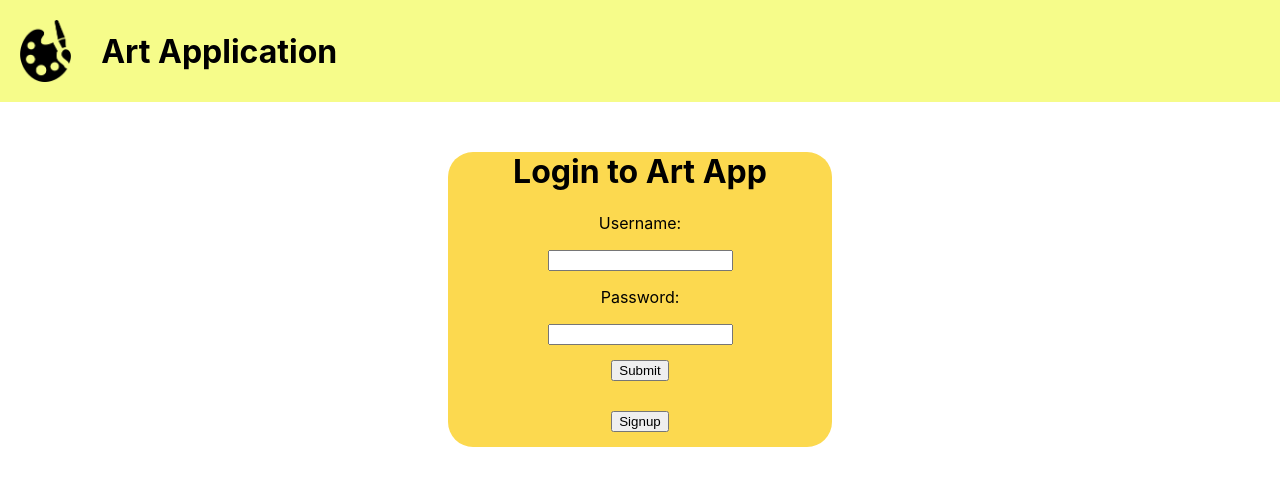
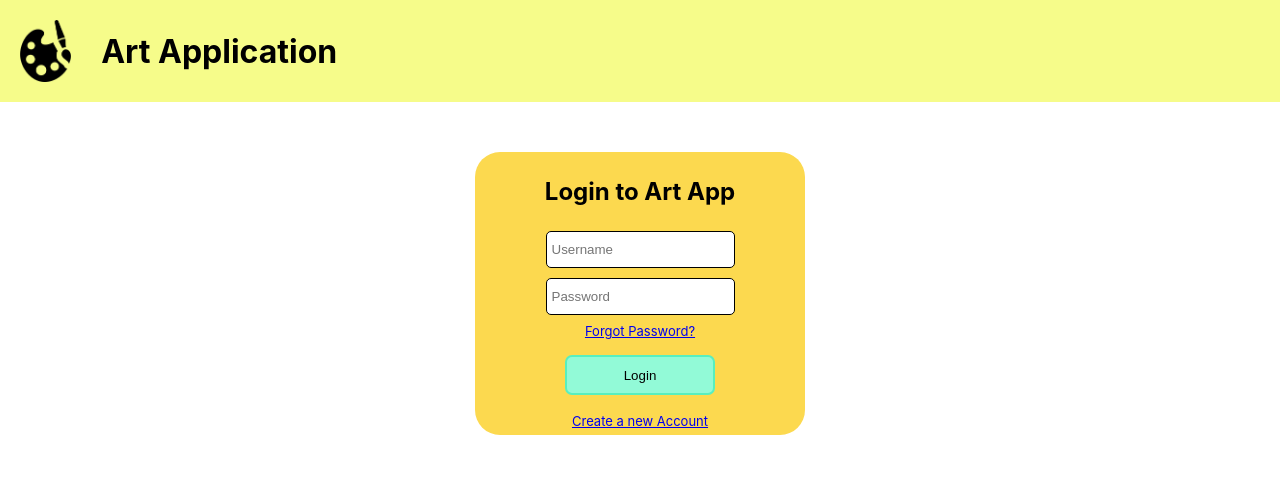
Before and after one commit to karelrojas/simple-art-app, a React (Create React App) app: page /login in a window 1280 px wide. Shown: the top 486 px of the page. Built offline with nearby package versions, Linux system fonts and the light colour scheme.

Commit message:
updated login/signup UI, login has bugs

```diff
--- a/src/pages/Form.js
+++ b/src/pages/Form.js
@@ -1,5 +1,6 @@
 import { useState } from 'react';
 import './sty/Form.css';
+import { json } from 'react-router-dom';
 
 async function credInput(username, password, email, flag){
     console.log(JSON.stringify({username, password, email}));
@@ -16,6 +17,7 @@ async function credInput(username, password, email, flag){
         .then(data => data.json())
     } else {
         let credentials = {username, password};
+        console.log(JSON.stringify(credentials));
         return fetch('http://localhost:8080/login', {
             method: 'POST',
             headers: {
@@ -51,23 +53,17 @@ export default function Form({setToken, flag}) {
             { token === 2 ? (
                 <div className="form-error">Incorrect username or password</div>
             ) : null }
-            <label>
-                <p>Username:</p>
-                <input type="text" onChange={e => setUsername(e.target.value)}/>
-            </label>
-            <label>
-                <p>Password:</p>
-                <input type="password" onChange={e => setPassword(e.target.value)}/>
-            </label>
+            <input type="text" placeholder="Username" onChange={e => setUsername(e.target.value)}/>
+            <br/><input type="password" placeholder="Password" onChange={e => setPassword(e.target.value)}/>
             { flag ? (
-                <label>
-                    <p>Email:</p>
-                    <input type="email" onChange={e => setEmail(e.target.value)}/>
-                </label>
-            ) : null }
-            <div>
-                <button type="submit">Submit</button>
-            </div>
+                <div>
+                    <input type="email" placeholder="Email" onChange={e => setEmail(e.target.value)}/>
+                    <br/><input type="submit" value="Signup"/>
+                </div>
+            ) : <div>
+                    <a className="form-text" href="/">Forgot Password?</a>
+                    <br/><input type="submit" value="Login"/>
+                </div> }
         </form>
     );
 }
--- a/src/pages/Login.js
+++ b/src/pages/Login.js
@@ -12,11 +12,9 @@ export default function Login({setToken}) {
                     </div>
             </div>
             <div className="Form-box">
-                <h1>Login to Art App</h1>
+                <h2>Login to Art App</h2>
                 <Form setToken={setToken} flag={false}/>
-                <Link to="/signup">
-                    <button type="signup">Signup</button>
-                </Link>
+                <a className="form-text" href="/signup">Create a new Account</a>
             </div>
         </div>
     );
--- a/src/pages/Signup.js
+++ b/src/pages/Signup.js
@@ -12,7 +12,7 @@ export default function Signup({setToken}){
                 </div>
             </div>
             <div className="Form-box">
-                <h1>Sign up to Art App</h1>
+                <h2>Sign up to Art App</h2>
                 <Form setToken={setToken} flag={true}/>
                 <Link to="/login">
                     <button type="login">Back to Login</button>
--- a/src/pages/sty/Form.css
+++ b/src/pages/sty/Form.css
@@ -1,12 +1,46 @@
 .Form-box {
+    animation: slide-fade 1000ms;
     margin: auto;
     margin-top: 50px;
-    width: 30%;
+    width: 25%;
+    padding: 5px;
     text-align: center;
     background-color: rgb(252, 217, 79);
     border-radius: 25px;
 }
 
-button {
+input[type=text], input[type=password], input[type=email] {
+    height: 25px;
+    border: 1px solid black;
+    border-radius: 5px;
+    margin: 5px;
+    padding: 5px;
+}
+
+input[type=submit] {
+    height: 40px;
+    width: 150px;
+    background-color: rgb(146, 250, 215);
+    border: 2px solid rgb(88, 239, 191);
+    border-radius: 7px;
     margin: 15px;
 }
+
+.form-text {
+    font-size: small;
+}
+
+input[type=submit]:hover {
+    background-color: rgb(122, 228, 193);
+}
+
+@keyframes slide-fade {
+    from {
+        transform: translateY(25%);
+        opacity: 0;
+    }
+    to {
+        transform: translateY(0%);
+        opacity: 1;
+    }
+}
```
Also changed, not shown: 1 other file (tests, documents, lock files or other folders).
